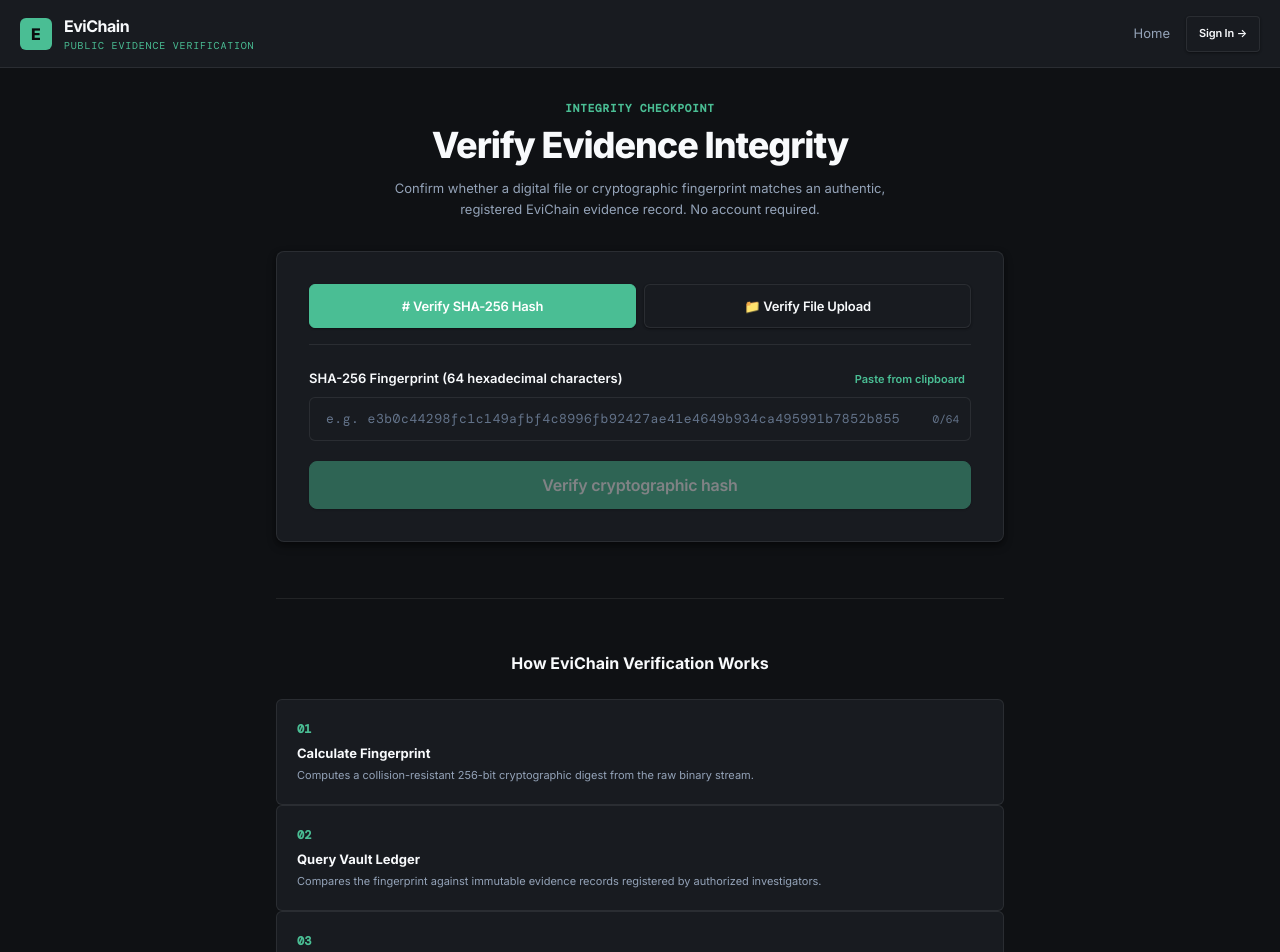
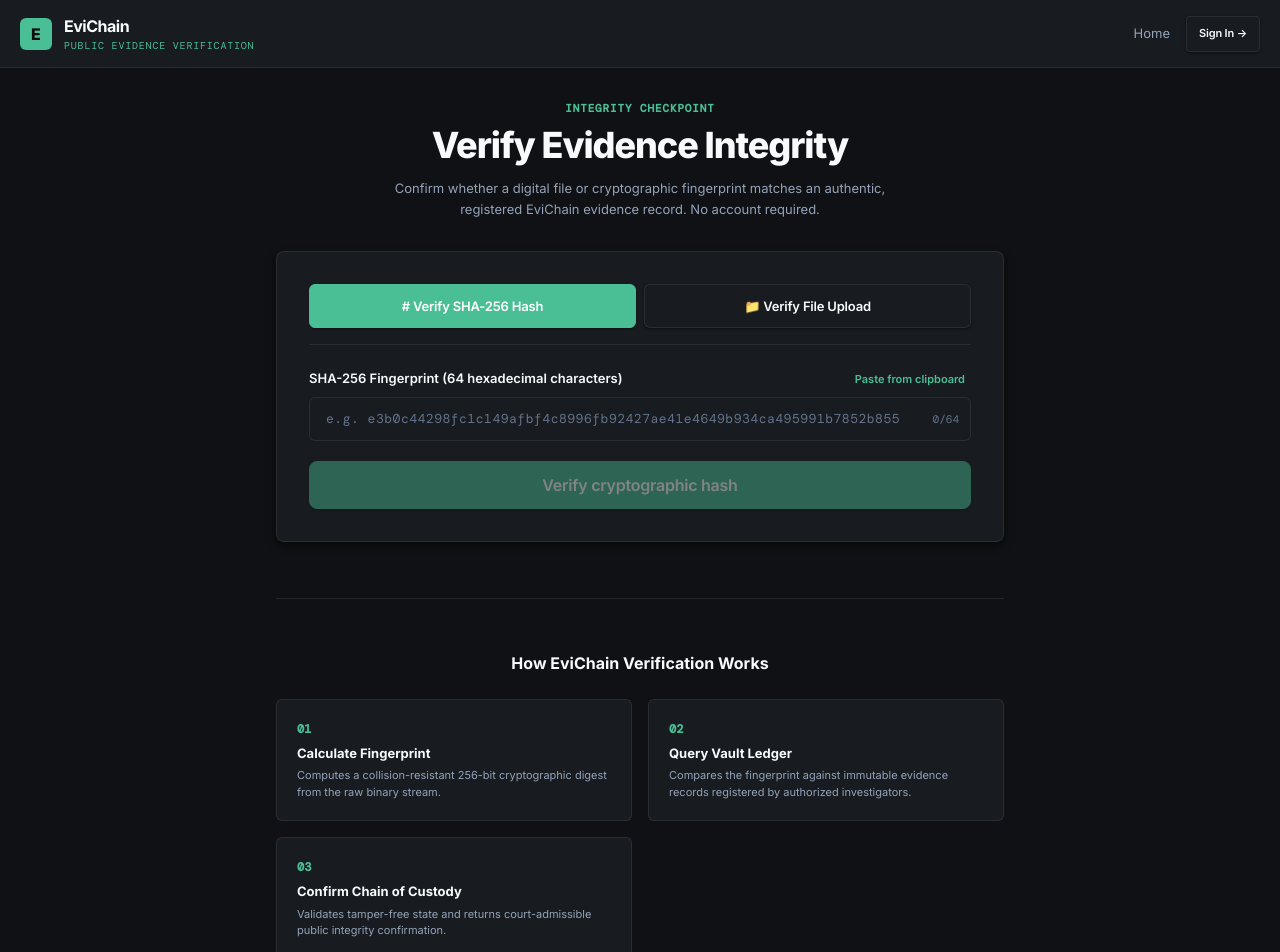
Before and after one commit to ROhitg-upta/EviChain-H, a Next.js app: page /verify in a window 1280 px wide. Shown: the top 952 px of the page. Built offline with nearby package versions, Linux system fonts and the light colour scheme; no server answers.

Commit message:
fix(ui): use minmax(280px, 1fr) for verify page protocol steps

```diff
--- a/app/verify/page.tsx
+++ b/app/verify/page.tsx
@@ -439,7 +439,7 @@
           <h3 style={{ textAlign: "center", fontSize: "var(--text-md)", fontWeight: 700, color: "var(--text-primary)", marginBottom: 24 }}>
             How EviChain Verification Works
           </h3>
-          <div className="grid grid-cols-1 md:grid-cols-3 gap-4">
+          <div style={{ display: "grid", gridTemplateColumns: "repeat(auto-fit, minmax(280px, 1fr))", gap: 16 }}>
             {[
               { num: "01", title: "Calculate Fingerprint", desc: "Computes a collision-resistant 256-bit cryptographic digest from the raw binary stream." },
               { num: "02", title: "Query Vault Ledger", desc: "Compares the fingerprint against immutable evidence records registered by authorized investigators." },
```
